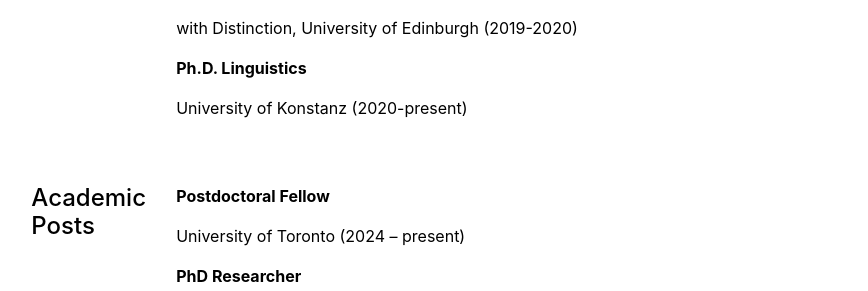
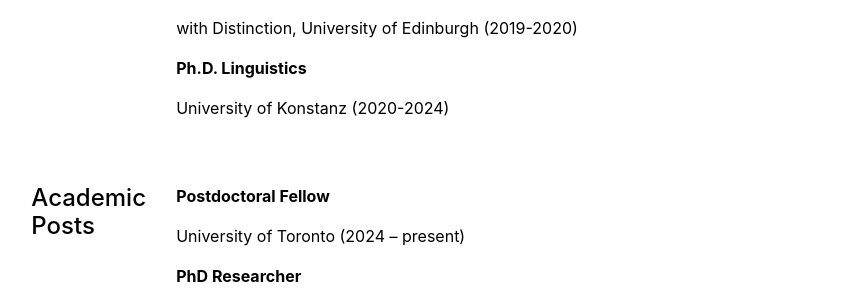
Before and after one commit to GemmaMcCarley/GemmaMcCarley.github.io, a Jekyll site: the page built from cv.md, in a window 1280 px wide. Shown: the part 376-667 px from the top of the page, without its empty margins (198-1066 px from the left). Built offline with Jekyll 4.4.1, drawn with Linux system fonts in a browser that asks for light colours.

Commit message:
Update education.yml

```diff
--- a/_data/cv/education.yml
+++ b/_data/cv/education.yml
@@ -5,4 +5,4 @@
   description: 'with Distinction, University of Edinburgh (2019-2020)'
 
 - title: 'Ph.D. Linguistics'
-  description: 'University of Konstanz (2020-present)'
+  description: 'University of Konstanz (2020-2024)'
```
